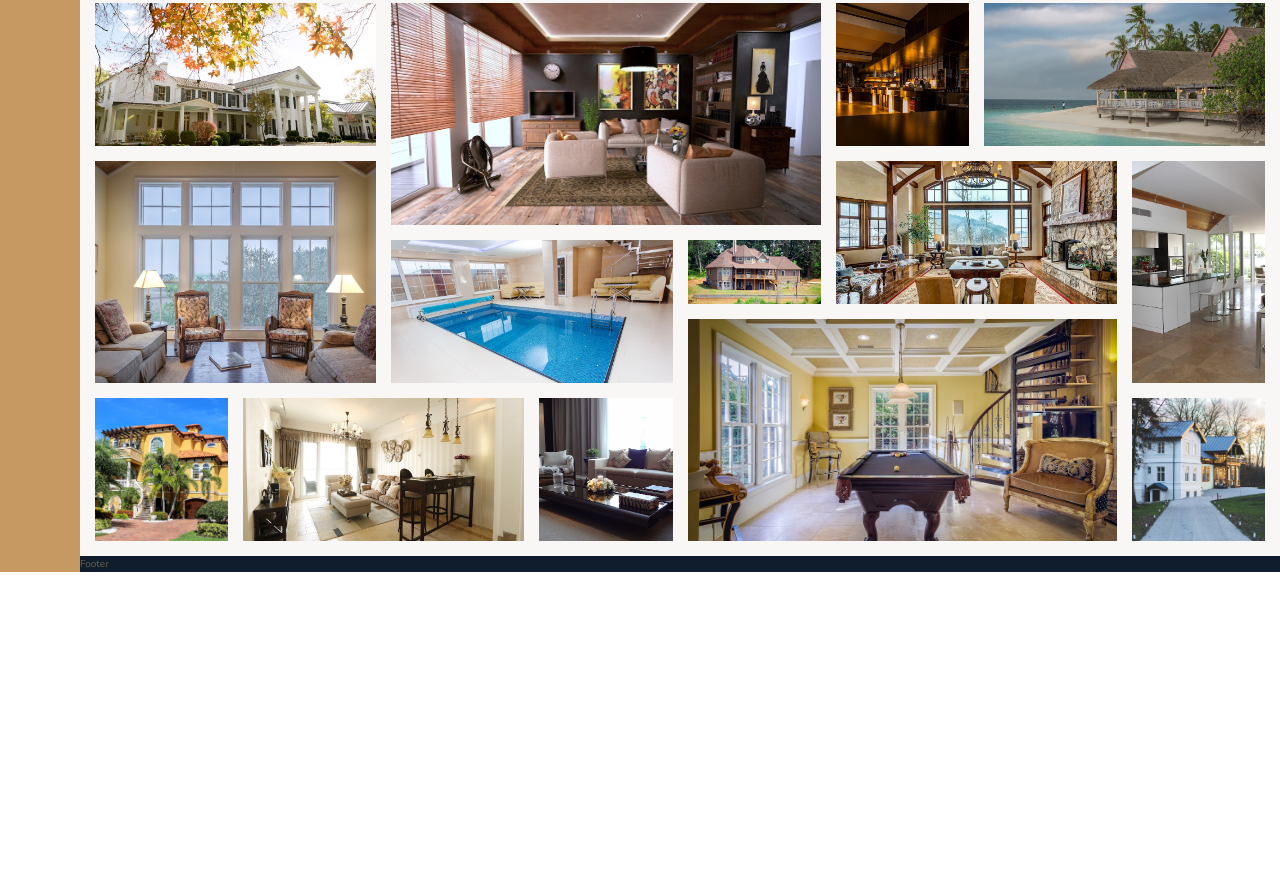
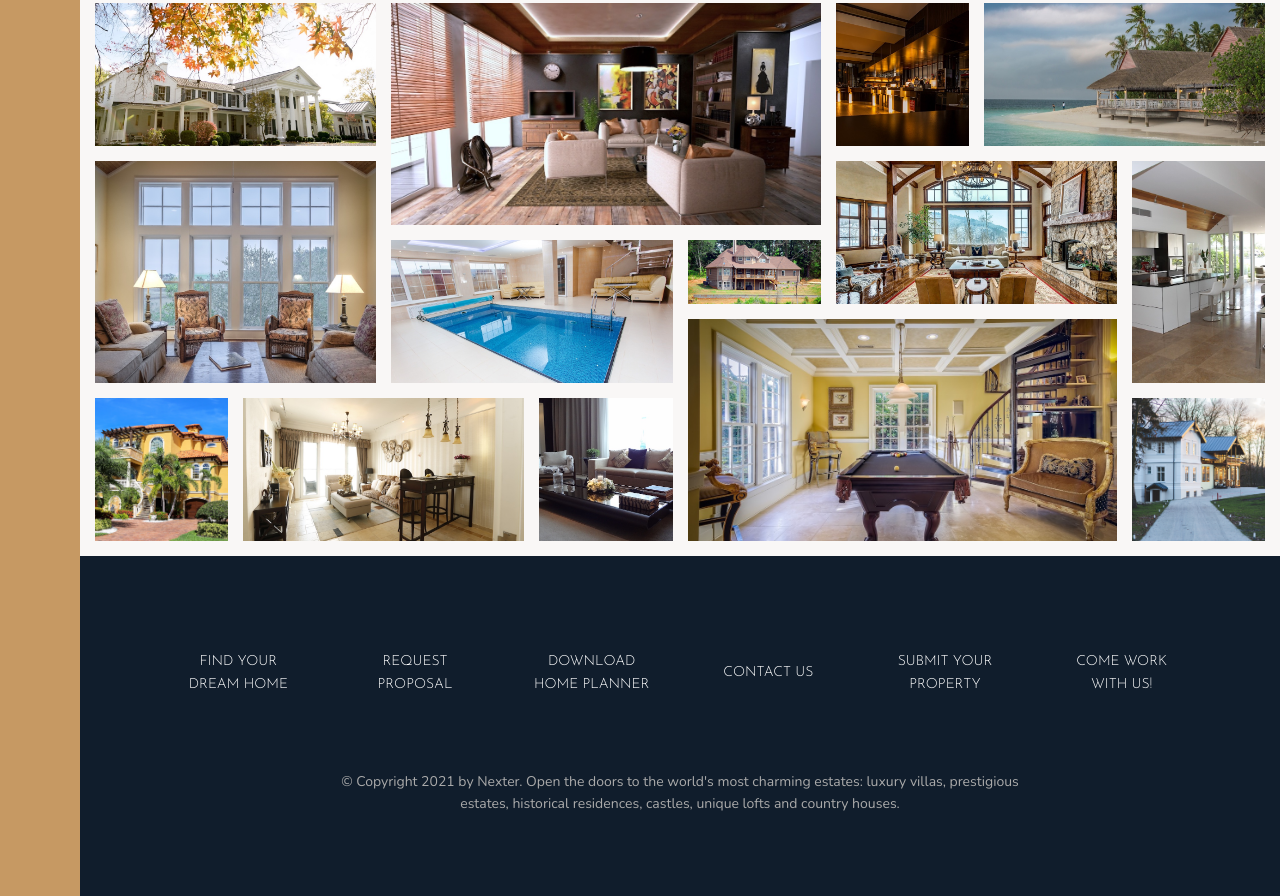
Before and after one commit to yogimp/Nexter, a website: page index.html in a window 1280 px wide. Shown: the part 3084-3980 px from the top of the page. Before the commit the page ends 3656 px from the top, so only its background shows below. Drawn offline with nearby package versions, Linux system fonts and the light colour scheme.

Commit message:
Adding Footer

```diff
--- a/index.html
+++ b/index.html
@@ -309,7 +309,17 @@
         </section>
 
         <footer class="footer">
-           Footer
+            <ul class="nav">
+                    <li class="nav__item"><a href="#" class="nav__link">Find your dream home</a></li>
+                    <li class="nav__item"><a href="#" class="nav__link">Request proposal</a></li>
+                    <li class="nav__item"><a href="#" class="nav__link">Download home planner</a></li>
+                    <li class="nav__item"><a href="#" class="nav__link">Contact us</a></li>
+                    <li class="nav__item"><a href="#" class="nav__link">Submit your property</a></li>
+                    <li class="nav__item"><a href="#" class="nav__link">Come work with us!</a></li>
+            </ul>
+            <p class="copyright">
+                &copy; Copyright 2021 by Nexter. Open the doors to the world's most charming estates: luxury villas, prestigious estates, historical residences, castles, unique lofts and country houses.
+            </p>
         </footer>
     </body>
 </html>
--- a/sass/_footer.scss
+++ b/sass/_footer.scss
@@ -1,4 +1,43 @@
 .footer {
     background-color: $color-secondary;
     grid-column: full-start / full-end;
+    padding: 8rem;
 }
+
+.nav {
+    list-style: none;
+
+    display: grid;
+    grid-template-columns: repeat(auto-fit, minmax(15rem, 1fr));
+    grid-gap: 2rem;
+    align-items: center;
+
+    &__link:link,
+    &__link:visited {
+        font-size: 1.4rem;
+        color: #fff;
+        text-decoration: none;
+        font-family: $font-display;
+        text-transform: uppercase;
+        text-align: center;
+        padding: 1.5rem;
+        display: block;
+        transition: all .2s;
+    }
+
+    &__link:hover,
+    &__link:active {
+        background-color: rgba(#fff, .05);
+        transform: translateY(-3px);
+    }
+}
+
+.copyright {
+    font-size: 1.4rem;
+    color: $color-grey-light-2;
+    margin-top: 6rem;
+    margin-right: auto;
+    margin-left: auto;
+    text-align: center;
+    width: 70%;
+}
```
Also changed, not shown: css/main.css, 1 other file.
